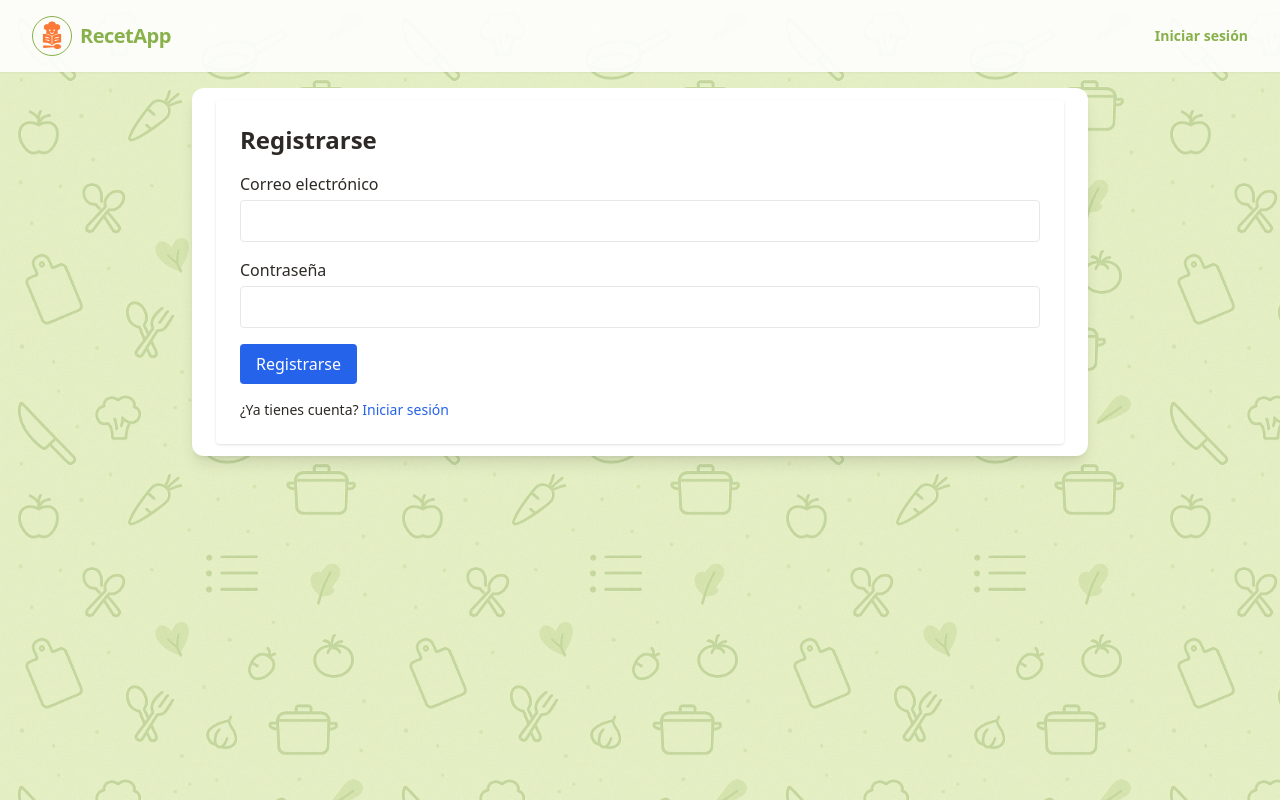
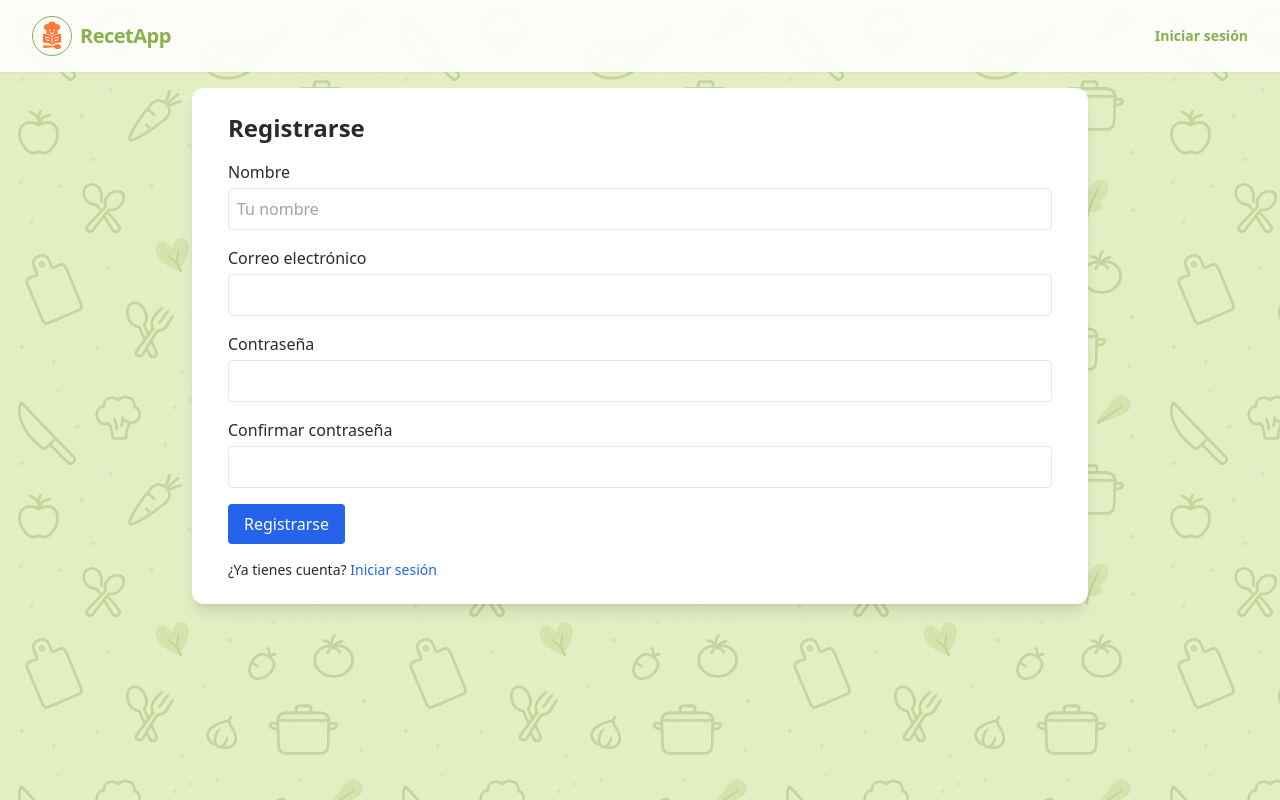
Before and after one commit to JoseCristhianRG/RecetApp, a React (Create React App) app: page /signup in a window 1280 px wide. Built offline with nearby package versions, Linux system fonts and the light colour scheme; no server answers; the database is empty.

Commit message:
Update SignupPage.js

```diff
--- a/src/pages/SignupPage.js
+++ b/src/pages/SignupPage.js
@@ -7,9 +7,13 @@ import { setDoc, doc } from 'firebase/firestore';
 
 // Componente para la página de registro de usuario
 function SignupPage() {
-  // Estados para el email y la contraseña
+  // Estados para el email, la contraseña, el nombre y la confirmación de contraseña
   const [email, setEmail] = useState('');
   const [password, setPassword] = useState('');
+  const [displayName, setDisplayName] = useState('');
+  const [confirmPassword, setConfirmPassword] = useState('');
+  const [error, setError] = useState('');
+  const emailRegex = /^[^\s@]+@[^\s@]+\.[^\s@]+$/;
   // Obtiene la función de registro y navegación
   const { signup } = useContext(AuthContext);
   const navigate = useNavigate();
@@ -17,27 +21,52 @@ function SignupPage() {
   // Maneja el envío del formulario de registro
   const handleSubmit = async (e) => {
     e.preventDefault();
+    setError('');
+    if (!emailRegex.test(email)) {
+      setError('El correo electrónico no es válido.');
+      return;
+    }
+    if (password !== confirmPassword) {
+      setError('Las contraseñas no coinciden.');
+      return;
+    }
+    if (!displayName.trim()) {
+      setError('El nombre es obligatorio.');
+      return;
+    }
     try {
       const userCredential = await signup(email, password);
-      // Guardar usuario en Firestore con rol 'user'
+      // Guardar usuario en Firestore con rol 'user' y displayName
       await setDoc(doc(db, 'users', userCredential.user.uid), {
         email: userCredential.user.email,
+        displayName: displayName.trim(),
         role: 'user',
         createdAt: new Date(),
       });
+
       navigate('/');
     } catch (err) {
-      alert(err.message);
+      setError(err.message);
     }
   };
 
   return (
     // Layout principal del formulario de registro
     <div className="p-6 py-3">
-      <div className="max-w-md md:max-w-2xl xl:max-w-4xl mx-auto bg-white p-6 rounded shadow">
+      <div className="max-w-md md:max-w-2xl xl:max-w-4xl mx-auto bg-white p-3 rounded">
         <h1 className="text-2xl font-bold mb-4">Registrarse</h1>
         <form onSubmit={handleSubmit} className="space-y-4">
-          {/* Campo para el correo electrónico */}
+          <div>
+            <label className="block font-medium mb-1">Nombre</label>
+            <input
+              type="text"
+              value={displayName}
+              onChange={e => setDisplayName(e.target.value)}
+              required
+              className="w-full p-2 border rounded"
+              placeholder="Tu nombre"
+            />
+          </div>
           <div>
             <label className="block font-medium mb-1">Correo electrónico</label>
             <input
@@ -48,7 +77,6 @@ function SignupPage() {
               className="w-full p-2 border rounded"
             />
           </div>
-          {/* Campo para la contraseña */}
           <div>
             <label className="block font-medium mb-1">Contraseña</label>
             <input
@@ -59,6 +87,17 @@ function SignupPage() {
               className="w-full p-2 border rounded"
             />
           </div>
+          <div>
+            <label className="block font-medium mb-1">Confirmar contraseña</label>
+            <input
+              type="password"
+              value={confirmPassword}
+              onChange={e => setConfirmPassword(e.target.value)}
+              required
+              className="w-full p-2 border rounded"
+            />
+          </div>
+          {error && <div className="text-red-600 text-sm">{error}</div>}
           {/* Botón para enviar el formulario */}
           <button
             type="submit"
```
